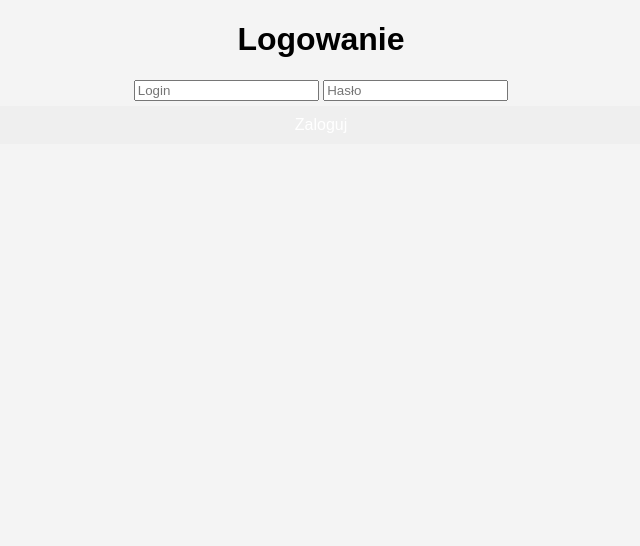
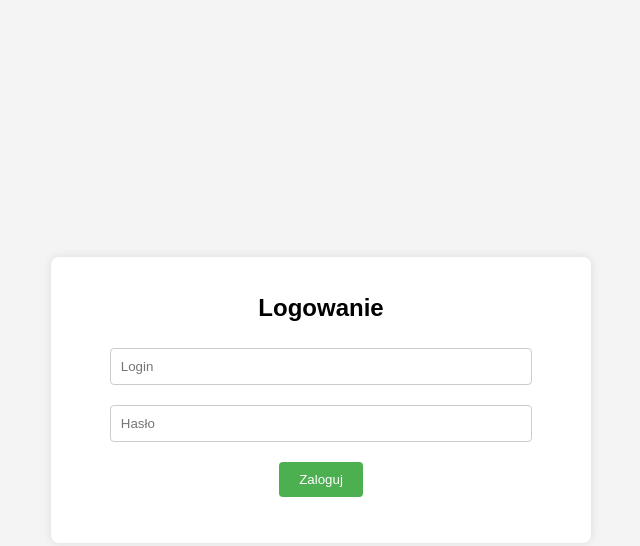
Before and after one commit to StudioAFK1/G-osowanie, a plain HTML site: page index.html in a window 1280 px wide. Shown: the whole page, without its empty margins (319-959 px from the left). Drawn offline with Linux system fonts and the light colour scheme.

Commit message:
Update style.css

```diff
--- a/style.css
+++ b/style.css
@@ -1,60 +1,47 @@
 body {
     font-family: Arial, sans-serif;
-    text-align: center;
+    display: flex;
+    justify-content: center;
+    align-items: center;
+    height: 100vh;
+    margin: 0;
     background-color: #f4f4f4;
 }
 
-.hidden {
-    display: none;
+#login-screen, #main-screen, #admin-screen {
+    text-align: center;
+    border-radius: 8px;
+    padding: 20px;
+    background-color: white;
+    box-shadow: 0 0 10px rgba(0, 0, 0, 0.1);
 }
 
-.container {
-    background: white;
-    padding: 20px;
-    width: 300px;
-    margin: auto;
-    margin-top: 50px;
-    box-shadow: 0px 0px 10px rgba(0, 0, 0, 0.1);
-    border-radius: 10px;
-}
-
-h2 {
-    color: #333;
+input {
+    padding: 10px;
+    margin: 10px 0;
+    width: 80%;
+    border: 1px solid #ccc;
+    border-radius: 4px;
 }
 
 button {
-    padding: 10px;
-    width: 100%;
-    margin: 5px 0;
+    padding: 10px 20px;
+    margin: 10px 5px;
+    background-color: #4CAF50;
+    color: white;
     border: none;
-    border-radius: 5px;
-    font-size: 16px;
-    color: white;
+    border-radius: 4px;
     cursor: pointer;
-    transition: 0.3s;
 }
 
-.btn-green { background: #28a745; }
-.btn-red { background: #dc3545; }
-.btn-gray { background: #6c757d; }
-.btn-blue { background: #007bff; }
-.btn-orange { background: #fd7e14; }
-
 button:hover {
-    opacity: 0.8;
+    background-color: #45a049;
 }
 
-#timer-display {
-    font-size: 20px;
-    font-weight: bold;
-    margin: 10px 0;
+button:disabled {
+    background-color: #dcdcdc;
 }
 
-.red-blink {
-    color: red;
-    animation: blink 1s infinite;
+h1, h2 {
+    font-size: 24px;
 }
-
-@keyframes blink {
-    50% { opacity: 0; }
-}
```
